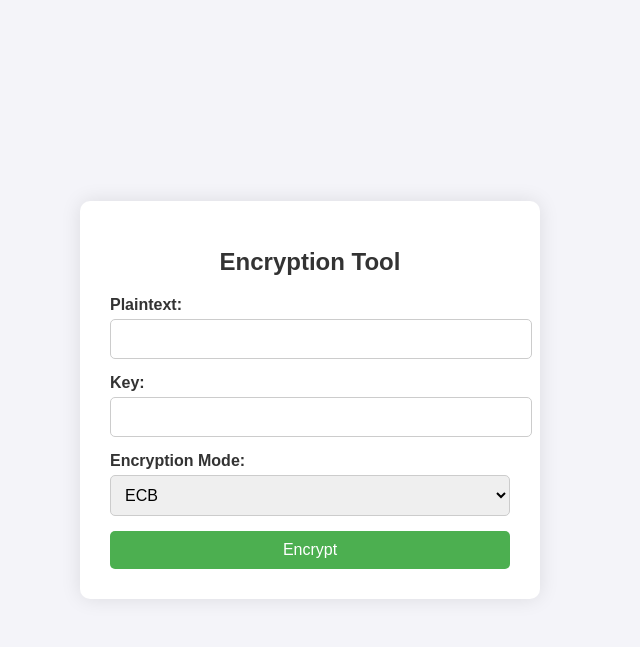
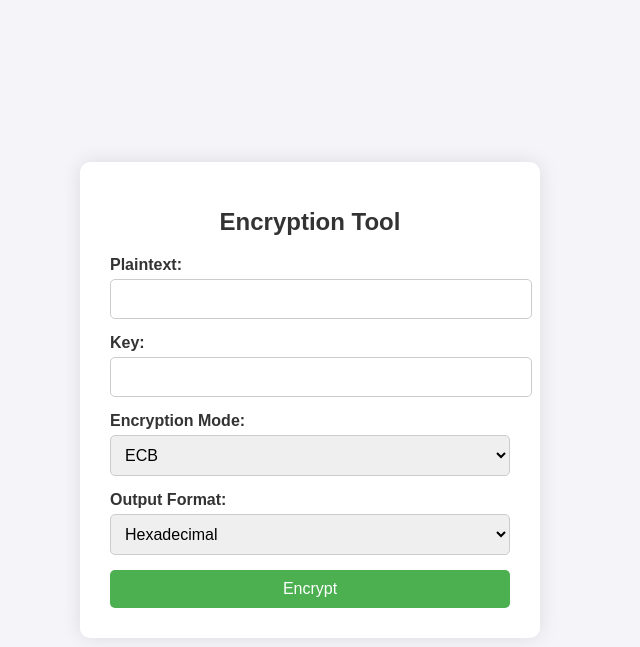
Before and after one commit to nicholasmarco27/Tugas-1-Kriptografi-Kelompok-8, a Flask app: page / in a window 1280 px wide. Shown: the top 647 px of the page, without its empty margins (330-970 px from the left). Run offline with Flask 3, Linux system fonts and the light colour scheme.

Commit message:
add hex output

```diff
--- a/app.py
+++ b/app.py
@@ -15,9 +15,7 @@ def shift_bits(text):
 def ecb_encrypt(plain_text, key):
     cipher_text = xor_encrypt(plain_text, key)
     shifted_text = shift_bits(cipher_text)
-    # Encode with Base64
-    encoded_cipher_text = base64.b64encode(shifted_text.encode()).decode()
-    return encoded_cipher_text
+    return shifted_text
 
 def xor_block(block, key):
     # XOR a block of text with the key
@@ -52,9 +50,10 @@ def cbc_encrypt(plain_text, key, iv=None):
         # Update previous block
         prev_block = shifted_block
 
-    # Encode with Base64
-    encoded_cipher_text = base64.b64encode(cipher_text.encode()).decode()
-    return encoded_cipher_text
+    return cipher_text
+
+def to_hex(text):
+    return ''.join(format(ord(c), '02x') for c in text)
 
 @app.route('/', methods=['GET', 'POST'])
 def index():
@@ -62,6 +61,7 @@ def index():
         plain_text = request.form['plain_text']
         key = request.form['key']
         mode = request.form['mode']
+        output_format = request.form['output_format']  # Get output format from form
 
         if mode == 'ECB':
             cipher_text = ecb_encrypt(plain_text, key)
@@ -70,7 +70,15 @@ def index():
         else:
             cipher_text = "Mode tidak valid"
 
-        return render_template('index.html', cipher_text=cipher_text, plain_text=plain_text, key=key, mode=mode)
+        # Convert output to either base64 or hex based on user choice
+        if output_format == 'base64':
+            encoded_cipher_text = base64.b64encode(cipher_text.encode()).decode()
+        elif output_format == 'hex':
+            encoded_cipher_text = to_hex(cipher_text)
+        else:
+            encoded_cipher_text = "Format output tidak valid"
+
+        return render_template('index.html', cipher_text=encoded_cipher_text, plain_text=plain_text, key=key, mode=mode, output_format=output_format)
 
     return render_template('index.html')
 
--- a/templates/index.html
+++ b/templates/index.html
@@ -25,6 +25,13 @@
                     <option value="CBC">CBC</option>
                 </select>
             </div>
+            <div class="form-group">
+                <label for="output_format">Output Format:</label>
+                <select id="output_format" name="output_format" required>
+                    <option value="hex">Hexadecimal</option>
+                    <option value="base64">Base64</option>
+                </select>
+            </div>
             <button type="submit" class="submit-button">Encrypt</button>
         </form>
 
@@ -34,7 +41,8 @@
             <p><strong>Plaintext:</strong> {{ plain_text }}</p>
             <p><strong>Key:</strong> {{ key }}</p>
             <p><strong>Mode:</strong> {{ mode }}</p>
-            <p><strong>Cipher Text (Base64):</strong> {{ cipher_text }}</p>
+            <p><strong>Output Format:</strong> {{ output_format }}</p>
+            <p><strong>Cipher Text:</strong> {{ cipher_text }}</p>
         </div>
         {% endif %}
     </div>
```
